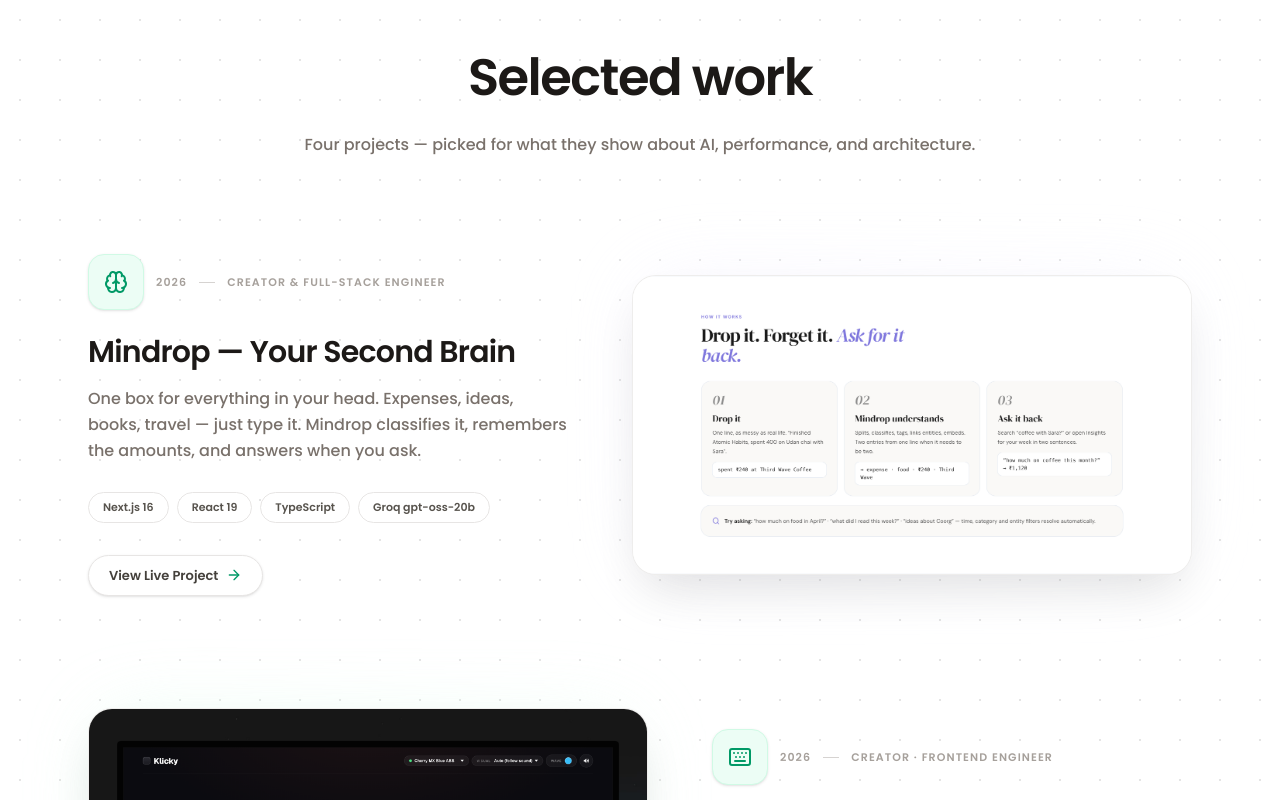
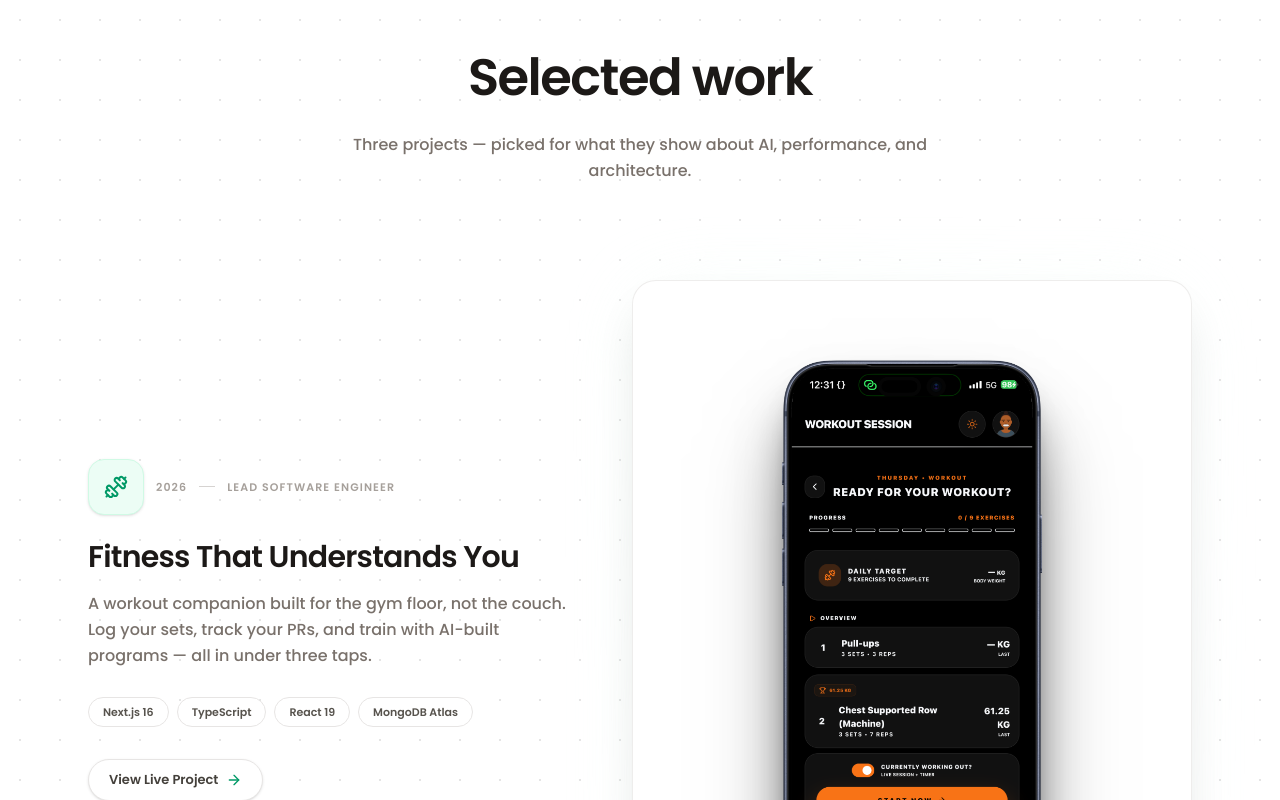
Before and after one commit to lokesh-dc/portfolio, a Next.js app: page / in a window 1280 px wide. Shown: the part 1520-2320 px from the top of the page. Built offline with nearby package versions, Linux system fonts and the light colour scheme.

Commit message:
Project : Klicky

```diff
--- a/src/components/home/SelectedWork.tsx
+++ b/src/components/home/SelectedWork.tsx
@@ -179,14 +179,13 @@
 
 export default function SelectedWork() {
   const reduce = useReducedMotion();
-  // Featured order: put Mindrop first to showcase AI/RAG work, then the three polished live projects.
-  // Fallback to natural order if mindrop not present.
-  const featuredSlugs = ["mindrop", "klicky", "fitness-tracker", "hooked-on-movies"];
-  const ordered = featuredSlugs
+  // Featured order: put Mindrop first to showcase AI/RAG work, then the two polished live projects.
+  // Klicky is intentionally kept off the homepage (still live on /projects).
+  const featuredSlugs = ["fitness-tracker", "mindrop", "hooked-on-movies"];
+  const projects = featuredSlugs
     .map((slug) => projectsData.find((p) => p.slug === slug))
-    .filter((p): p is ProjectListing => Boolean(p));
-  const fallback = projectsData.filter((p) => !featuredSlugs.includes(p.slug ?? ""));
-  const projects = [...ordered, ...fallback].slice(0, 4);
+    .filter((p): p is ProjectListing => Boolean(p))
+    .slice(0, 3);
   const [feature, ...rest] = projects;
 
   return (
@@ -205,7 +204,7 @@
           Selected work
         </h2>
         <p className="mt-4 text-[15px] md:text-base font-medium leading-relaxed text-stone-500 dark:text-stone-400">
-          Four projects — picked for what they show about AI, performance,
+          Three projects — picked for what they show about AI, performance,
           and architecture.
         </p>
       </motion.div>
```
Also changed, not shown: public/mindrop/hero.png.
